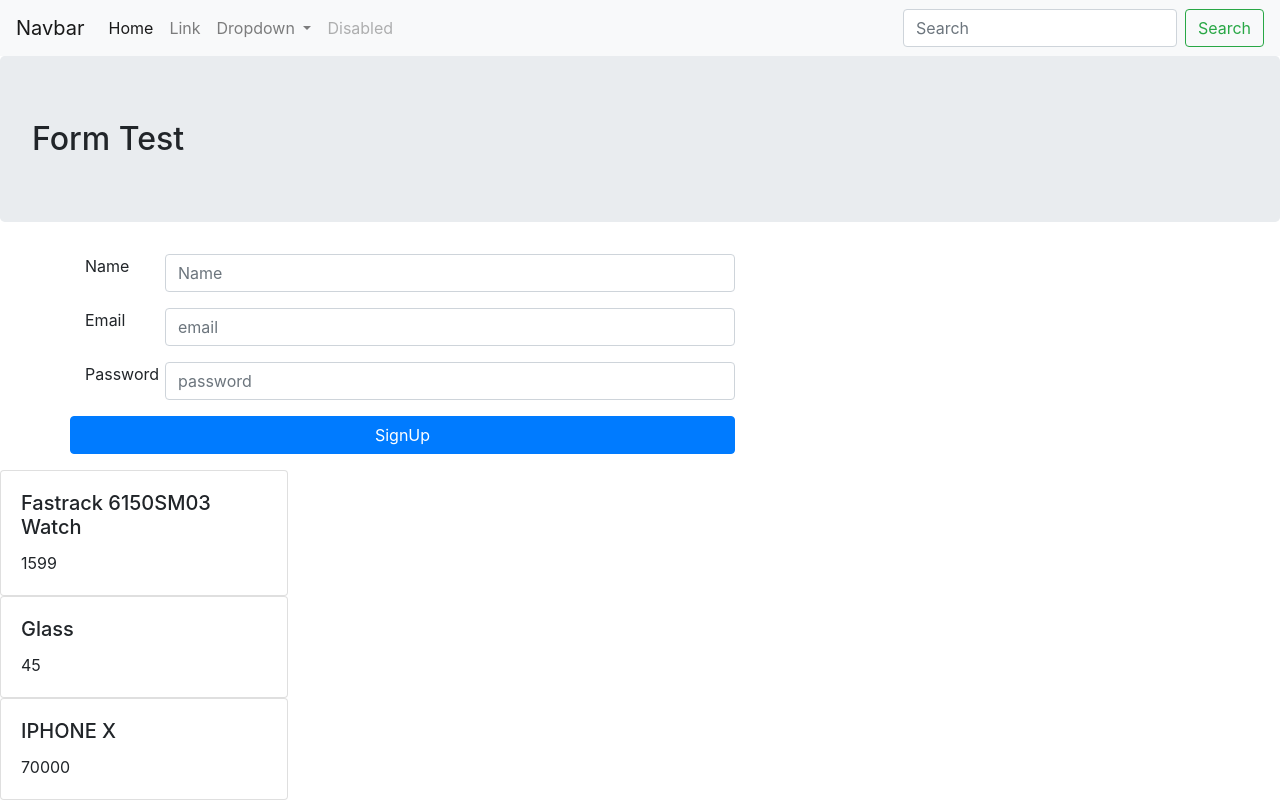
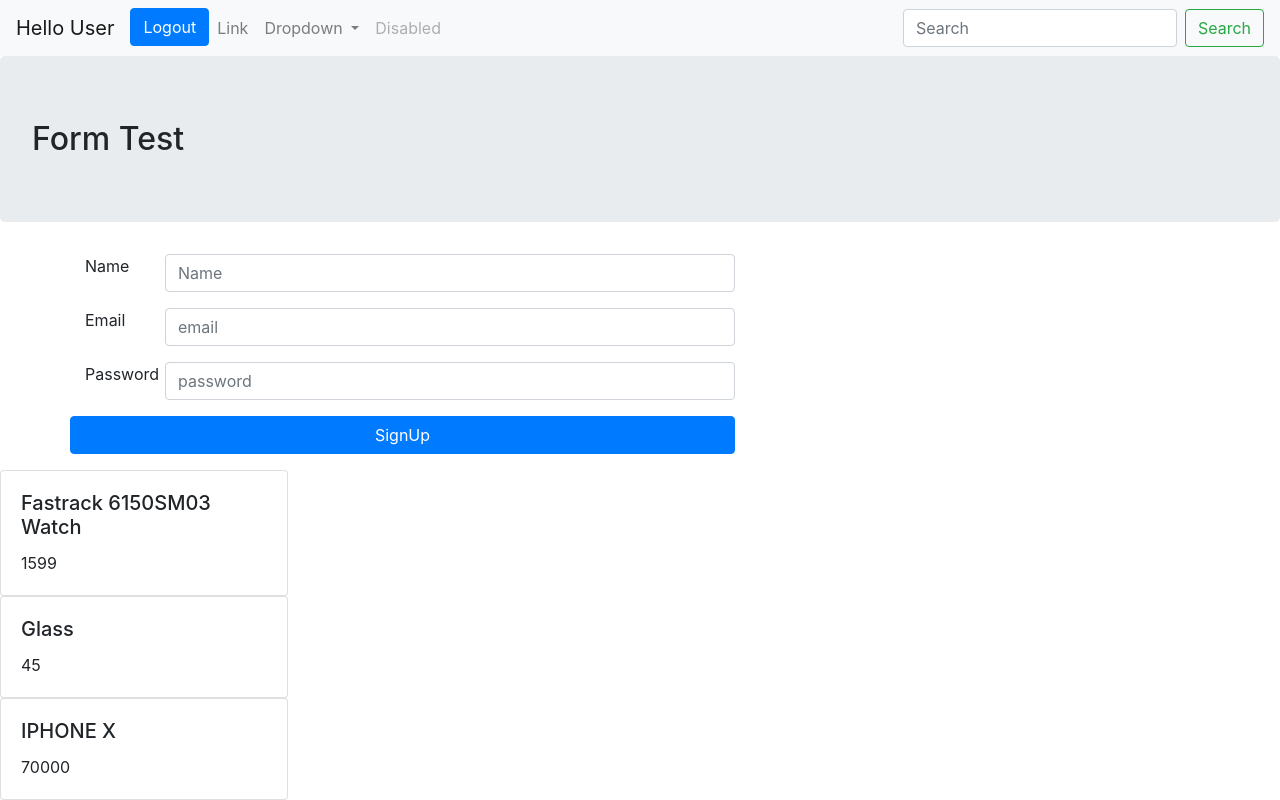
Before and after one commit to vivek0807/Training, an Angular app in the folder Week2/AngularProject1/: page / in a window 1280 px wide. Shown: the top 800 px of the page. Built offline with nearby package versions, Linux system fonts and the light colour scheme.

Commit message:
Added Buttons to nav

```diff
--- a/Week2/AngularProject1/src/app/navbar/navbar.component.html
+++ b/Week2/AngularProject1/src/app/navbar/navbar.component.html
@@ -1,16 +1,22 @@
 <html>
 <body>
 <nav class="navbar navbar-expand-lg navbar-light bg-light">
-  <a class="navbar-brand" href="#">Navbar</a>
+  <a class="navbar-brand" href="#">Hello User</a>
   <button class="navbar-toggler" type="button" data-toggle="collapse" data-target="#navbarSupportedContent" aria-controls="navbarSupportedContent" aria-expanded="false" aria-label="Toggle navigation">
     <span class="navbar-toggler-icon"></span>
   </button>
 
   <div class="collapse navbar-collapse" id="navbarSupportedContent">
     <ul class="navbar-nav mr-auto">
-      <li class="nav-item active">
-        <a class="nav-link" href="#">Home <span class="sr-only">(current)</span></a>
+
+        <li class="nav-item active" *ngIf="logout==false">
+          <button class="btn btn-primary" (click)="change()">Logout</button>
+        </li>
+      <li class="nav-item active" *ngIf="logout==true">
+        <button class="btn btn-primary" (click)="change()">U are Logged out</button>
       </li>
+
+
       <li class="nav-item">
         <a class="nav-link" href="#">Link</a>
       </li>
@@ -35,5 +41,6 @@
     </form>
   </div>
 </nav>
+
 </body>
 </html>
--- a/Week2/AngularProject1/src/app/navbar/navbar.component.ts
+++ b/Week2/AngularProject1/src/app/navbar/navbar.component.ts
@@ -7,4 +7,10 @@ import { Component, OnInit } from '@angular/core';
 })
 export class NavbarComponent  {
   title = 'Navbar';
+  logout= false;
+
+  change(){
+    this.logout= !this.logout;
+  }
+
 }
```
